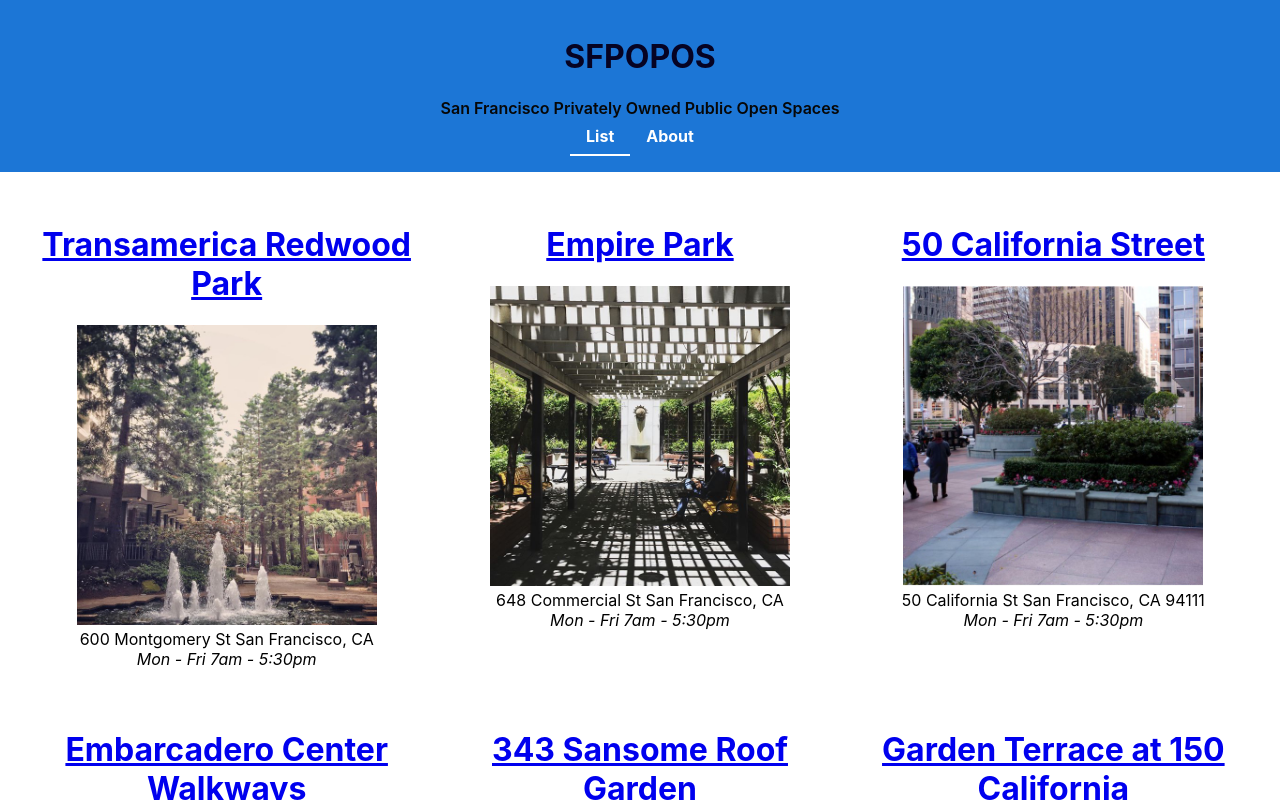
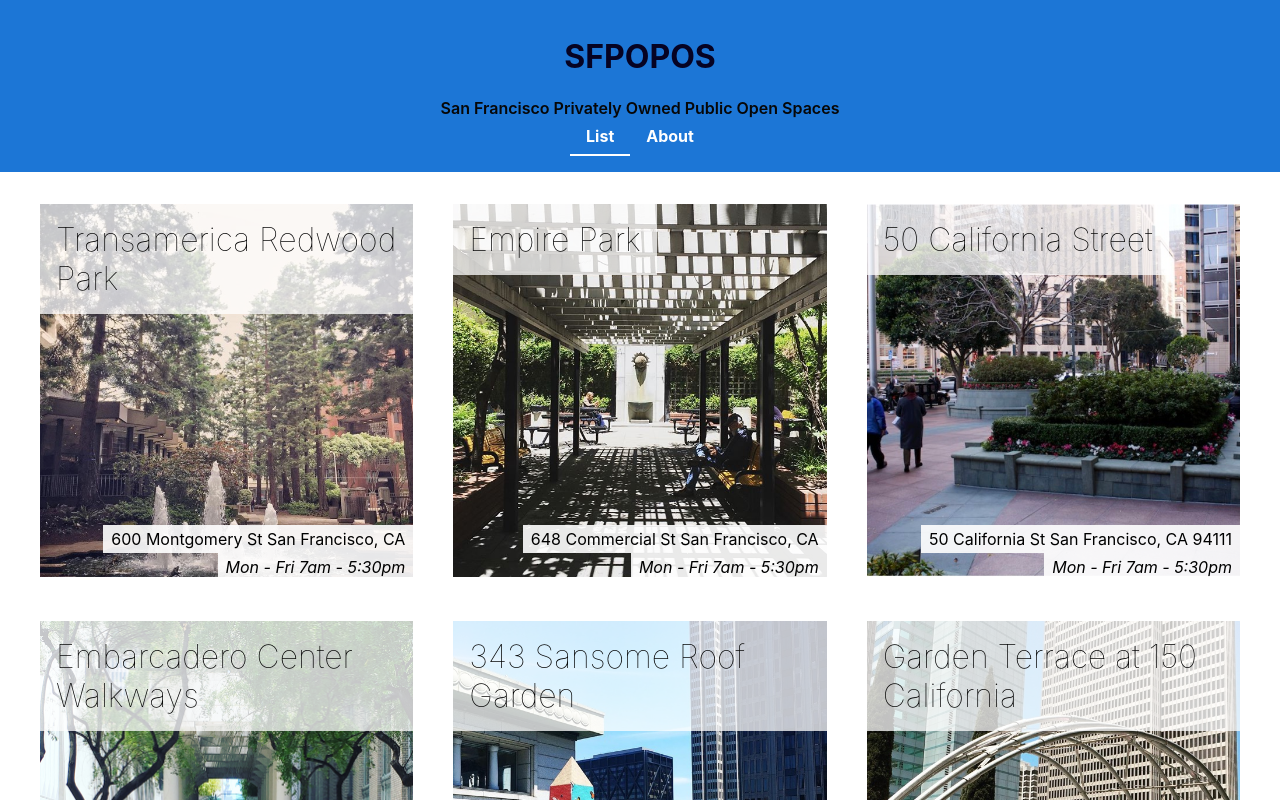
Before and after one commit to xcbhx/react-fundamentals-tutorial, a React (Create React App) app: page / in a window 1280 px wide. Shown: the top 800 px of the page. Built offline with nearby package versions, Linux system fonts and the light colour scheme.

Commit message:
style spaces

```diff
--- a/src/components/App.js
+++ b/src/components/App.js
@@ -3,8 +3,6 @@
 import Title from './Title/Title';
 import Footer from './Footer/Footer'
 import { Outlet } from 'react-router-dom';
-
-
 
 
 function App() {
--- a/src/components/POPOSSpace/POPOSSpace.css
+++ b/src/components/POPOSSpace/POPOSSpace.css
@@ -1,9 +1,10 @@
 .POPOSSpace {
     width: 100%;
     text-align: center;
+    position: relative;
 }
 
-.POPOSSpace > img {
+.POPOSSpace img {
     width: 100%;
     height: auto;
 }
@@ -11,3 +12,33 @@
 .hours {
     font-style: italic;
 }
+
+.POPOSSpace .POPOSSpace-title{
+    text-decoration: none;
+    color: #000;
+}
+
+.POPOSSpace h1 {
+    display: block;
+    position: absolute;
+    left: 0;
+    top: 0;
+    margin: 0;
+    font-weight: lighter;
+    background-color: rgba(255, 255, 255, 0.75);
+    padding: 1rem;
+    text-align: left;
+}
+
+.POPOSSpace .POPOSSpace-info {
+    position: absolute;
+    right: 0;
+    bottom: 0;
+    text-align: right;
+}
+
+.POPOSSpace .POPOSSpace-info div {
+    display: inline-block;
+    padding: 0.25em 0.5em;
+    background-color: rgba(255, 255, 255, 0.9);
+}
--- a/src/components/POPOSSpace/POPOSSpace.js
+++ b/src/components/POPOSSpace/POPOSSpace.js
@@ -5,7 +5,7 @@
     const { name, image, address, hours, id } = props;
     return (
         <div className="POPOSSpace">
-            <Link to={`/details/${id}`}>
+            <Link className="POPOSSpace-title" to={`/details/${id}`}>
                 <h1>{name}</h1>
             </Link>
             <Link to={`/details/${id}`}>
@@ -15,8 +15,10 @@
                 alt="50 California St"
                 />
             </Link>
+            <div className="POPOSSpace-info">
                 <div>{address}</div>
                 <div className="hours">{hours}</div>
+            </div>
         </div>
     )
 };
```
Lines whose indentation alone changed are shown as unchanged.
